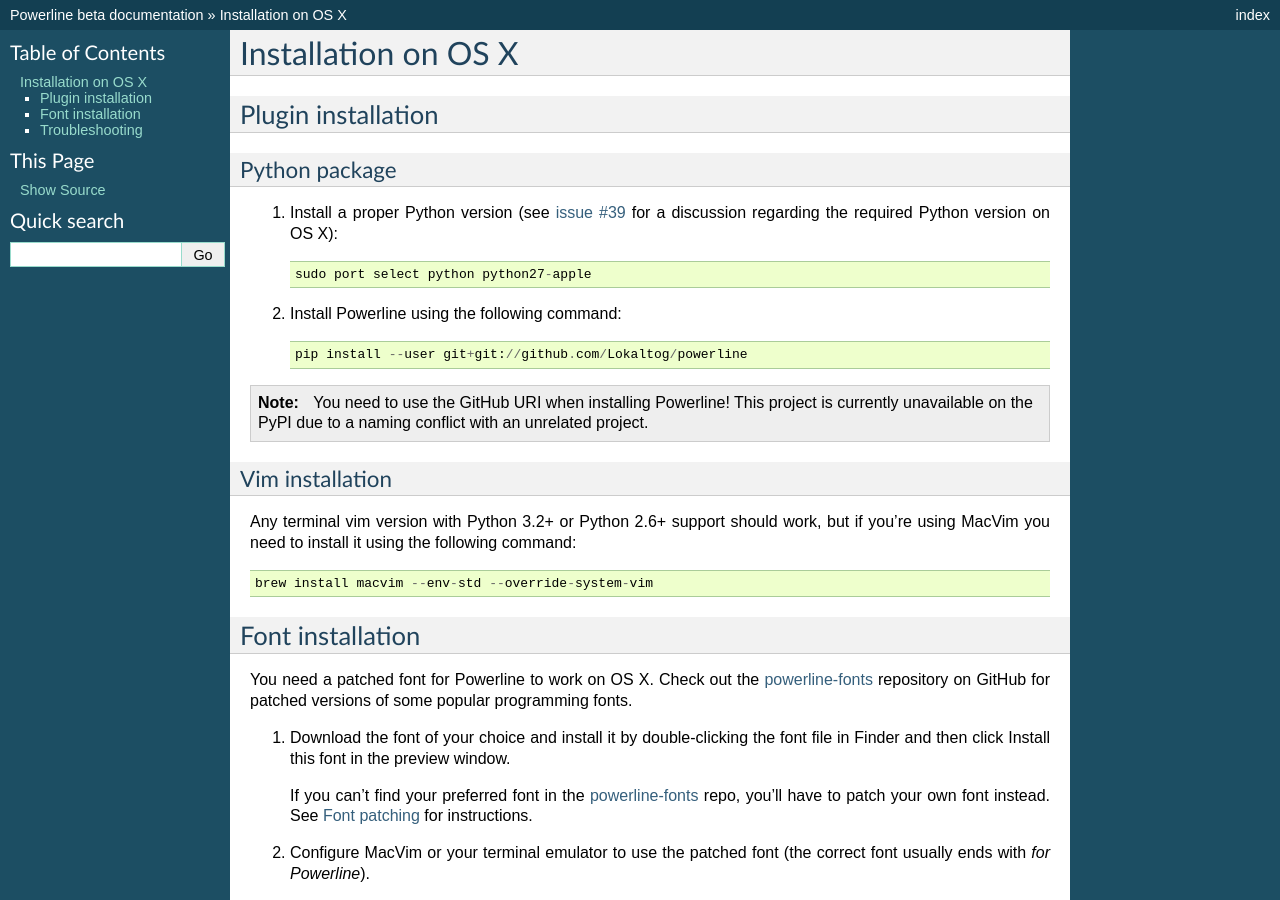
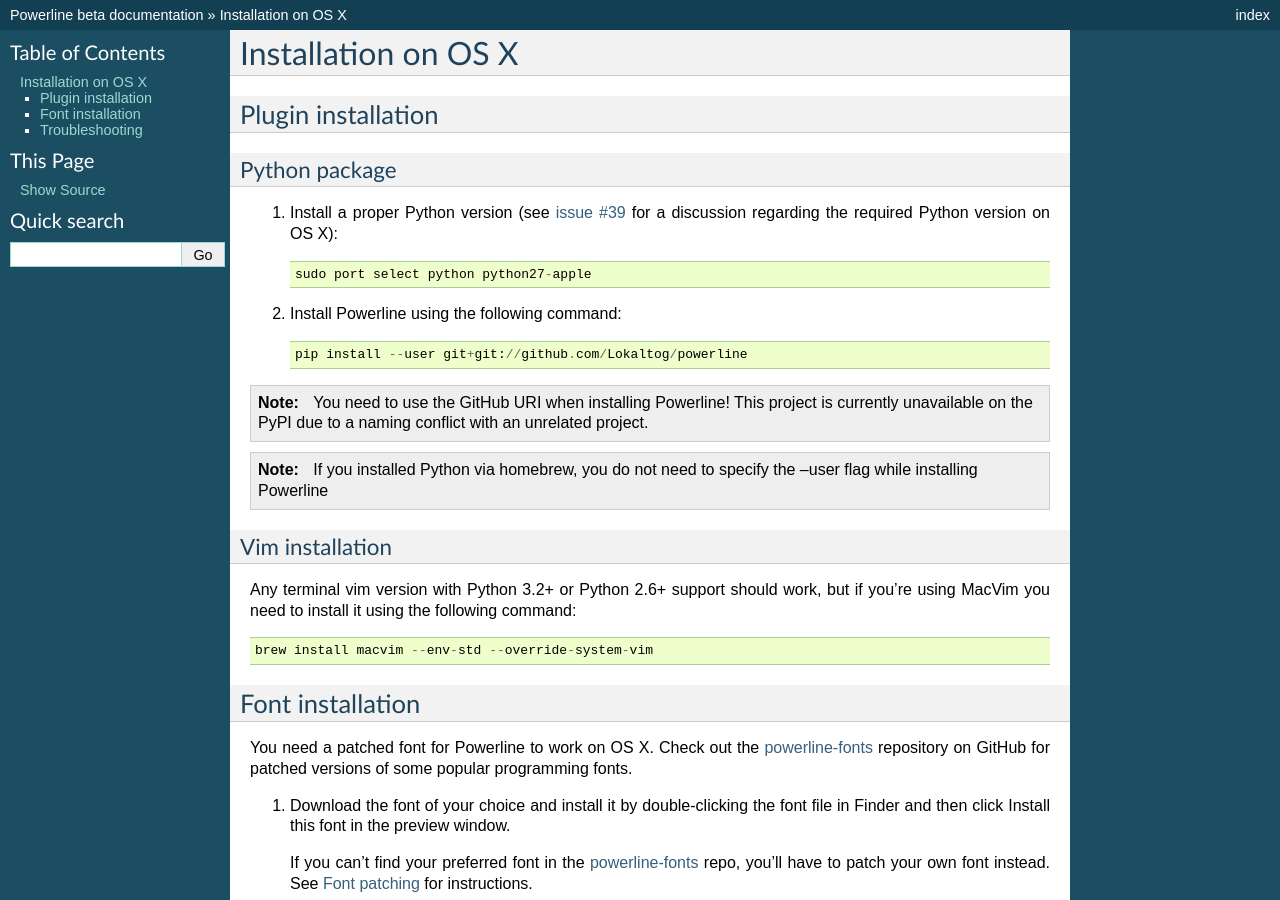
Before and after one commit to powerline/powerline, a Sphinx documentation site: the page built from docs/source/installation/osx.rst, in a window 1280 px wide and 900 px high. Built offline with Sphinx 7.4.7, drawn with Linux system fonts in a browser that asks for light colours.

Commit message:
Update OSX installation instructions
If Python was installed via `brew` rather than `port`, the `--user` flag causes installation errors as described in #631. Homebrew team member @samueljohn mentions this in #552

```diff
--- a/docs/source/installation/osx.rst
+++ b/docs/source/installation/osx.rst
@@ -25,6 +25,9 @@
 .. note:: You need to use the GitHub URI when installing Powerline! This
    project is currently unavailable on the PyPI due to a naming conflict
    with an unrelated project.
+
+.. note:: If you installed Python via homebrew, you do not need to specify
+   the --user flag while installing Powerline
 
 Vim installation
 ----------------
```
